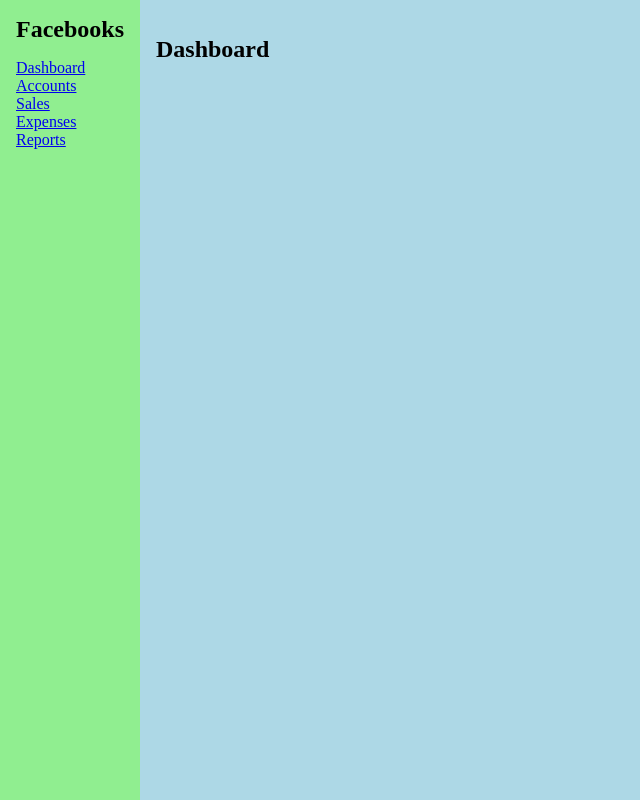
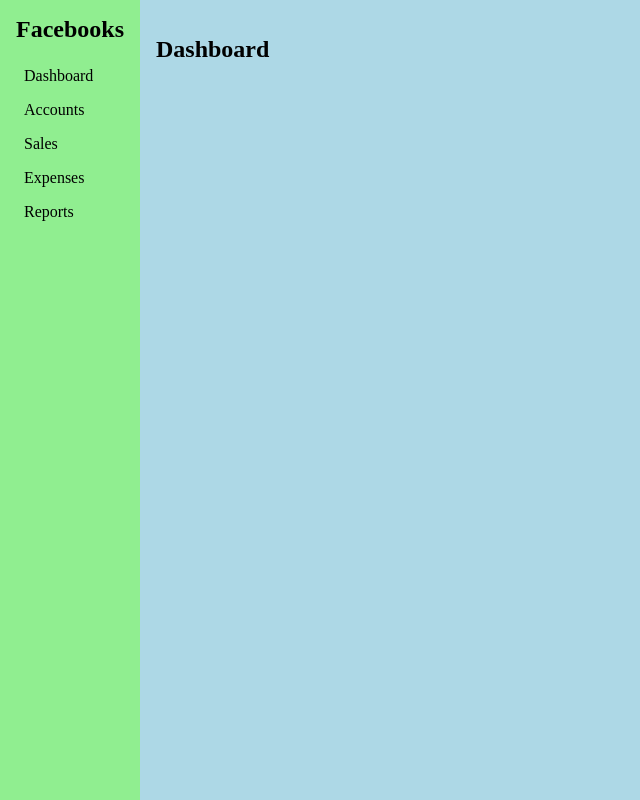
Before and after one commit to JennyWeij/Client-side-routing, a React (Vite) app: page / in a window 1280 px wide. Shown: the whole page, without its empty margins (0-640 px from the left). Built offline with nearby package versions, Linux system fonts and the light colour scheme.

Commit message:
sidebar klar

```diff
--- a/src/components/Sidebar.tsx
+++ b/src/components/Sidebar.tsx
@@ -7,11 +7,11 @@ function Sidebar() {
       <h1 style={h1Style}>Facebooks</h1>
       <nav>
         <ul style={ulStyle}>
-          <li><NavLink to="/">Dashboard</NavLink></li>
-          <li><NavLink to="accounts">Accounts</NavLink></li>
-          <li><NavLink to="sales">Sales</NavLink></li>
-          <li><NavLink to="expenses">Expenses</NavLink></li>
-          <li><NavLink to="reports">Reports</NavLink></li>
+          <li style={linkStyle}><NavLink to="/" style={linkTextStyle}>Dashboard</NavLink></li>
+          <li style={linkStyle}><NavLink to="accounts" style={linkTextStyle}>Accounts</NavLink></li>
+          <li style={linkStyle}><NavLink to="sales" style={linkTextStyle}>Sales</NavLink></li>
+          <li style={linkStyle}><NavLink to="expenses" style={linkTextStyle}>Expenses</NavLink></li>
+          <li style={linkStyle}><NavLink to="reports" style={linkTextStyle}>Reports</NavLink></li>
         </ul>
       </nav>
     </aside>
@@ -33,4 +33,15 @@ const ulStyle: CSSProperties = {
   listStyleType: 'none',
 };
 
+const linkStyle: CSSProperties = {
+  padding: '0.5rem',
+  borderRadius: '0.5rem',
+}
+
+const linkTextStyle: CSSProperties = {
+  color: 'black',
+  textDecoration: 'none',
+
+}
+
 export default Sidebar;
```
